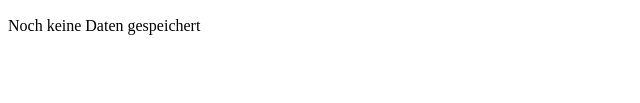
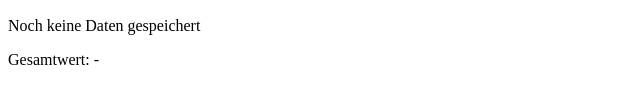
Before and after one commit to PirRas/kantisportshub, a plain HTML site: page htmlFiles/index.html in a window 1280 px wide. Shown: the part 249-352 px from the top of the page, 0-640 px from the left. Drawn offline with Linux system fonts and the light colour scheme.

Commit message:
Creating an HTML element to display the calculated value (refs #6)

```diff
--- a/htmlFiles/index.html
+++ b/htmlFiles/index.html
@@ -34,6 +34,7 @@
         <div id="profile-output">
           <h2>Gespeicherte Werte</h2>
           <p id="outputText">Noch keine Daten gespeichert</p>
+          <p id="overallText">Gesamtwert: -</p>
         </div>
       </div>
     </main>
```
